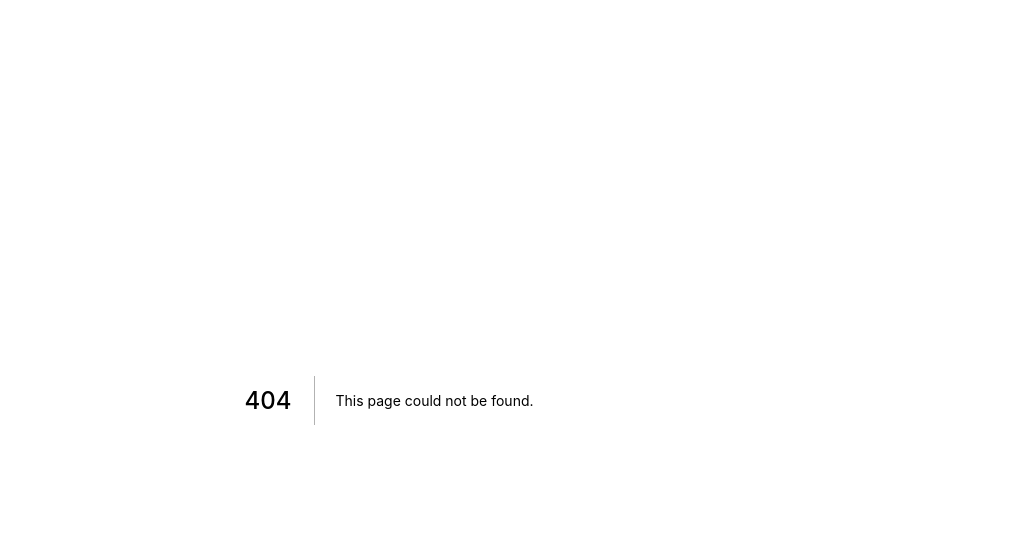
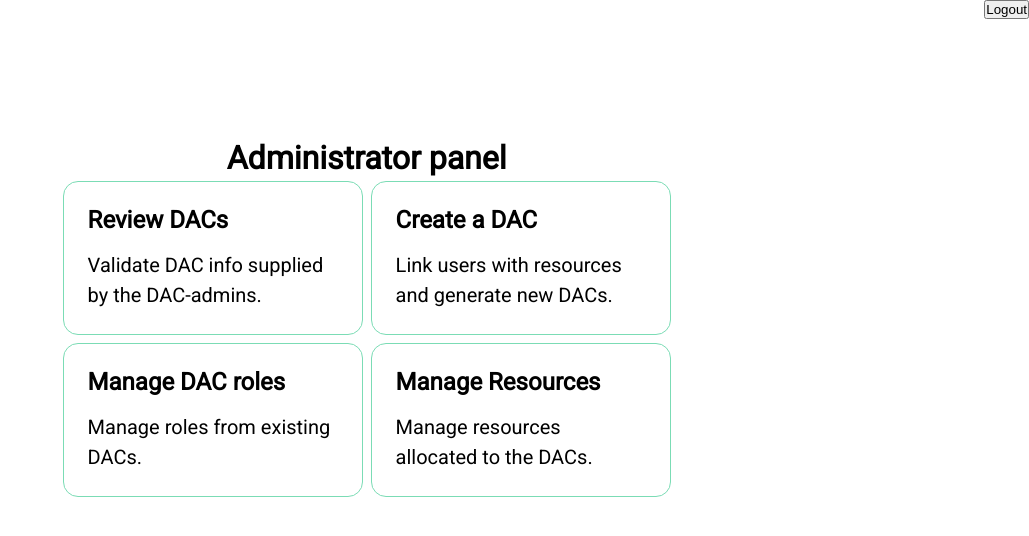
Before and after one commit to inab/DAC-Management-Portal, a Next.js app: page /panel in a window 1280 px wide. Before the commit this address had no page. Shown: the top 536 px of the page, without its empty margins (251-1280 px from the left). Built offline with nearby package versions, Linux system fonts and the light colour scheme.

Commit message:
Panel page: Adding routing to the different admin sections + styles

```diff
--- /dev/null
+++ b/pages/panel/index.js
@@ -0,0 +1,64 @@
+import Head from 'next/head';
+import Link from 'next/link';
+import axios from "axios";
+import { useRouter } from "next/router";
+
+export default function Panel() {
+    const router = useRouter();
+
+    const logoutHandler = async () => {
+        try {
+            const response = await axios.get("/api/auth/logout");
+            alert(response.data.message)
+            router.push("/");
+        } catch (e) {
+            alert(e)
+        }
+    };
+
+    return <>
+        <div>
+            <Head>
+                <title>DAC Management</title>
+                <meta name="description" content="iPC DAC-Mgt Portal" />
+                <link rel="icon" href="/favicon.ico" />
+            </Head>
+
+            <div style={{ float: 'right' }}>
+                <button onClick={() => logoutHandler()}> Logout </button>
+            </div>
+
+            <main class="main">
+                <h2 class="title">
+                    Administrator panel
+                </h2>
+                <div class="panel">
+                    <Link href="/panel/review">
+                        <a class="card">
+                            <h2> Review DACs </h2>
+                            <p> Validate DAC info supplied by the DAC-admins.  </p>
+                        </a>
+                    </Link>
+                    <Link href="/panel/create">
+                        <a class="card">
+                            <h2> Create a DAC </h2>
+                            <p> Link users with resources and generate new DACs. </p>
+                        </a>
+                    </Link>
+                    <Link href="/panel/roles">
+                        <a class="card">
+                            <h2> Manage DAC roles </h2>
+                            <p> Manage roles from existing DACs. </p>
+                        </a>
+                    </Link>
+                    <Link href="/panel/resources">
+                        <a class="card">
+                            <h2> Manage Resources </h2>
+                            <p> Manage resources allocated to the DACs.  </p>
+                        </a>
+                    </Link>
+                </div>
+            </main>
+        </div>
+    </>
+}
```
